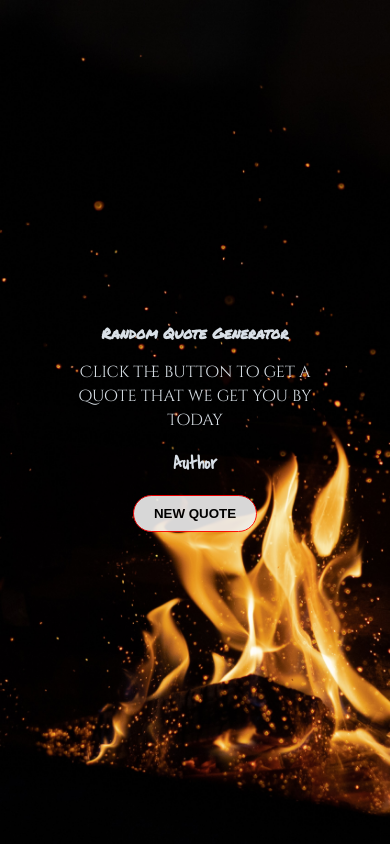
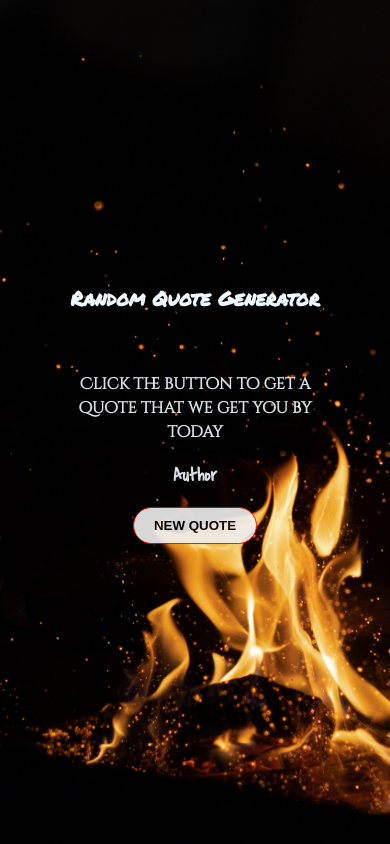
Before and after one commit to sphamandla-s/random-quote-generator, a plain HTML site: page index.html in a window 390 px wide. Drawn offline with nearby package versions, Linux system fonts and the light colour scheme.

Commit message:
changed the layout

```diff
--- a/css/style.css
+++ b/css/style.css
@@ -26,13 +26,14 @@ main {
     border-radius: 20px;
 }
 
-main h1 {
+h1 {
     font-family: 'Permanent Marker', cursive;
 }
 
 #quote {
     line-height: 1.5rem;
     font-family: 'Cinzel Decorative', cursive;
+    font-weight: bold;
 }
 
 #author {
@@ -53,7 +54,7 @@ main h1 {
         width: 70%;
     }
 
-    main h1 {
-        font-size: 15px;
+    h1 {
+        font-size: 20px;
     }
 }
--- a/index.html
+++ b/index.html
@@ -8,9 +8,11 @@
     <title>Random Quote Generator</title>
 </head>
 <body>
+    <header>
+        <h1>Random Quote Generator</h1>
+    </header>
 
     <main>
-        <h1>Random Quote Generator</h1>
         <p id="quote">
             Click the button to get a quote that we get you by today
         </p>
```
